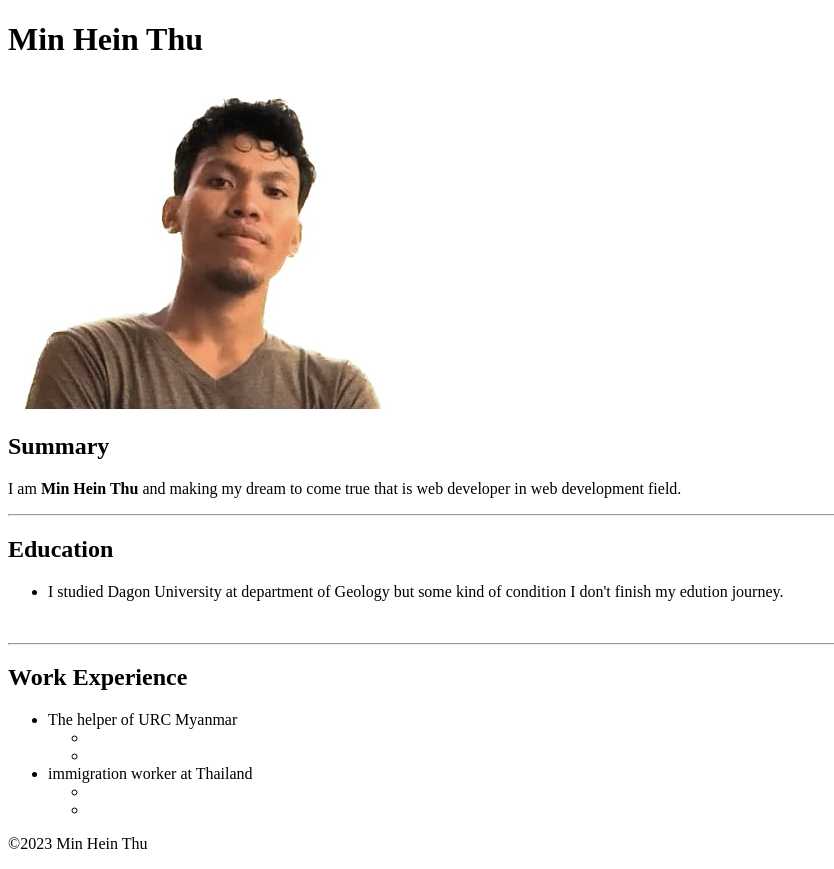
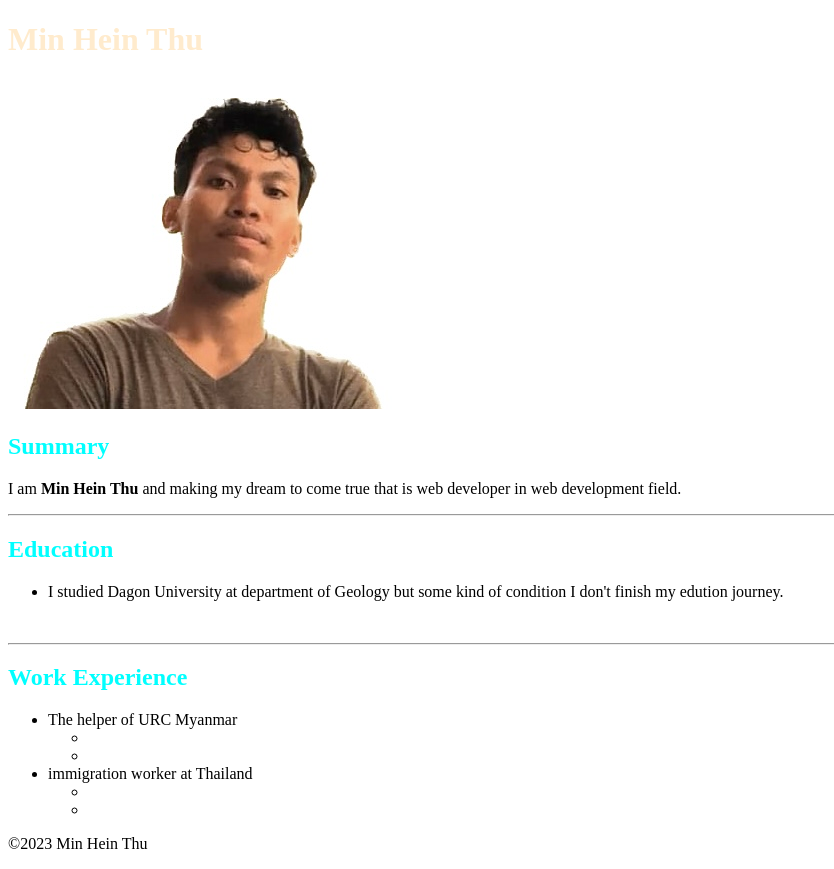
Before and after one commit to MinHeinthu/webproject-, a plain HTML site: page index.html in a window 1280 px wide. Shown: the whole page, without its empty margins (0-834 px from the left). Drawn offline with Linux system fonts and the light colour scheme.

Commit message:
adding css

```diff
--- a/index.html
+++ b/index.html
@@ -3,10 +3,17 @@
 
 <head>
     <title>My Resume</title>
+    <!--Internal style of css-->
+    <style>
+        h2{
+            color:aqua;
+        }
+    </style>
 </head>
 
 <body>
-    <h1>Min Hein Thu</h1>
+    <!--Using inline style of css in h1-->
+    <h1 style="color:blanchedalmond;">Min Hein Thu</h1>
     <br />
     <img src="Min.jpeg" alt="my photo" />
     <br />
```
